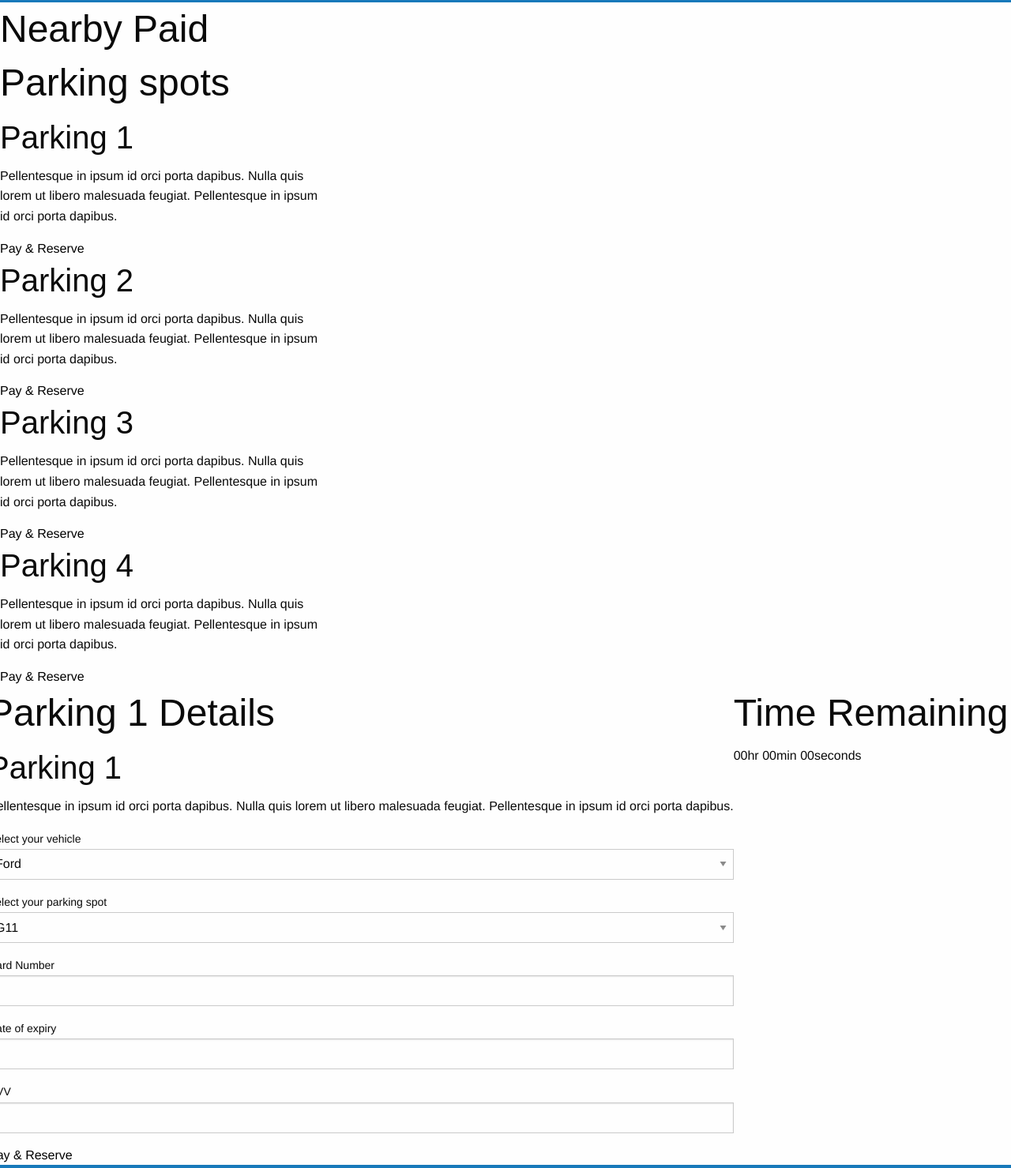
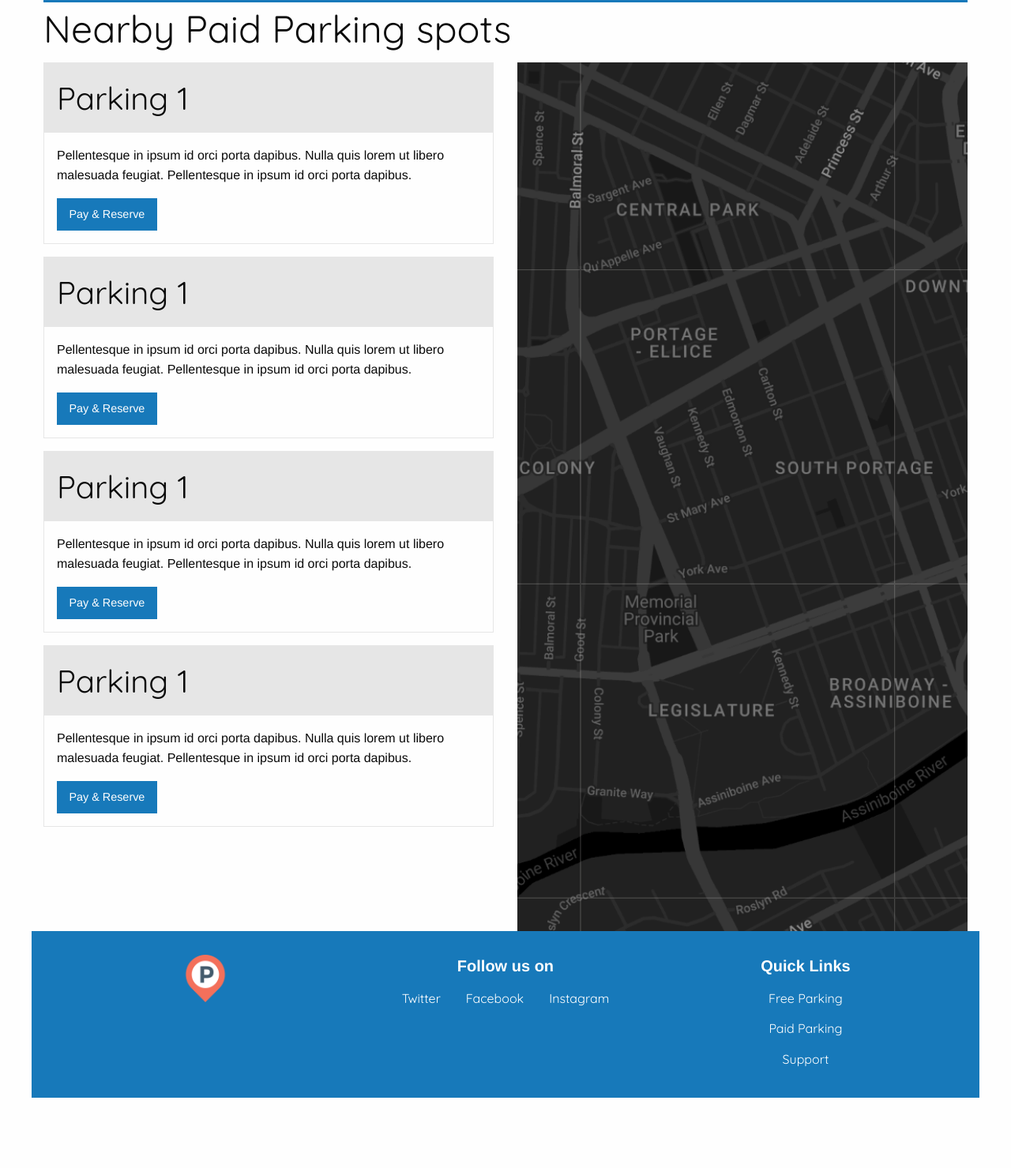
Before and after one commit to renilj47/HTML-CSS, a plain HTML site: page pages/paidparking.html in a window 1280 px wide. Shown: the part 85-1564 px from the top of the page at 79% size. After the commit the page ends 1475 px from the top, so only its background shows below. Drawn offline with Linux system fonts and the light colour scheme.

Commit message:
main section styling, foundation cards, accordian integration

```diff
--- a/pages/freeparking.html
+++ b/pages/freeparking.html
@@ -9,9 +9,10 @@
     <link rel="icon" type="image/x-icon" href="../assets/favicon.ico">
     <link rel="stylesheet" href="../styles/main.css">
     <link rel="stylesheet" href="../styles/foundations/foundation.min.css">
+    <link rel="stylesheet" href="https://fonts.googleapis.com/css?family=Quicksand">
 </head>
 
-<body class="grid-container full">
+<body class="grid-container">
     <!-- Header with navigation and logo -->
     <header class="header">
         <div class="top-bar">
@@ -40,57 +41,72 @@
             </div>
         </div>
     </header>
-    <main>
-        <!-- Free parking spot lists, on initial page load, starts -->
-        <section>
+    <main class="grid-x grid-margin-x">
         <!-- title for parking lists -->
-            <div>
+        <div class="cell">
             <h1>Nearby Free Parking spots</h1>
         </div>
+        <!-- Free parking spot lists, on initial page load, starts -->
+        <section class="cell large-6">
             <!-- Parking spot with info and CTA cards -->
             <div>
-                <div>
+                <div class="card">
+                    <div class="card-divider">
                         <h2>Parking 1</h2>
+                    </div>
+                    <div class="card-section">
                         <p>Pellentesque in ipsum id orci porta dapibus. Nulla quis lorem ut libero malesuada feugiat.
                             Pellentesque in ipsum id orci porta dapibus.</p>
-                    <button type="button">Navigate</button>
+                        <button class="button primary" type="button">Navigate</button>
                     </div>
-                <div>
-                    <h2>Parking 2</h2>
+                </div>
+                <div class="card">
+                    <div class="card-divider">
+                        <h2>Parking 1</h2>
+                    </div>
+                    <div class="card-section">
                         <p>Pellentesque in ipsum id orci porta dapibus. Nulla quis lorem ut libero malesuada feugiat.
                             Pellentesque in ipsum id orci porta dapibus.</p>
-                    <button type="button">Navigate</button>
+                        <button class="button primary" type="button">Navigate</button>
                     </div>
-                <div>
-                    <h2>Parking 3</h2>
+                </div>
+                <div class="card">
+                    <div class="card-divider">
+                        <h2>Parking 1</h2>
+                    </div>
+                    <div class="card-section">
                         <p>Pellentesque in ipsum id orci porta dapibus. Nulla quis lorem ut libero malesuada feugiat.
                             Pellentesque in ipsum id orci porta dapibus.</p>
-                    <button type="button">Navigate</button>
+                        <button class="button primary" type="button">Navigate</button>
                     </div>
-                <div>
-                    <h2>Parking 4</h2>
+                </div>
+                <div class="card">
+                    <div class="card-divider">
+                        <h2>Parking 1</h2>
+                    </div>
+                    <div class="card-section">
                         <p>Pellentesque in ipsum id orci porta dapibus. Nulla quis lorem ut libero malesuada feugiat.
                             Pellentesque in ipsum id orci porta dapibus.</p>
-                    <button type="button">Navigate</button>
+                        <button class="button primary" type="button">Navigate</button>
+                    </div>
                 </div>
             </div>
         </section>
         <!--Free parking spot lists, on initial page load, ends -->
 
         <!-- On reaching the destination, show timer section showing remaining time for parking section, starts -->
-        <section>
+        <!-- <section>
             <div>
                 <h1>Time Remaining</h1>
             </div>
             <div>
                 <p><span>00</span>hr <span>00</span>min <span>00</span>seconds</p>
             </div>
-        </section>
+        </section> -->
         <!-- On reaching the destination, show timer section showing remaining time for parking section, ends -->
 
         <!-- map section with parking spot marked -->
-        <section>
-
+        <section class="cell large-6">
             <!-- map integration here -->
             <div id="map"></div>
         </section>
--- a/pages/paidparking.html
+++ b/pages/paidparking.html
@@ -9,9 +9,10 @@
     <link rel="icon" type="image/x-icon" href="../assets/favicon.ico">
     <link rel="stylesheet" href="../styles/main.css">
     <link rel="stylesheet" href="../styles/foundations/foundation.min.css">
+    <link rel="stylesheet" href="https://fonts.googleapis.com/css?family=Quicksand">
 </head>
 
-<body class="grid-container full">
+<body class="grid-container">
     <!-- Header with navigation and logo -->
     <header class="header">
         <div class="top-bar">
@@ -41,116 +42,65 @@
         </div>
     </header>
     <main class="grid-x grid-margin-x">
-        <!-- Paid parking spot lists, on initial page load, starts -->
-        <section class="cell medium-6 large-4">
         <!-- title for parking lists -->
-            <div>
+        <div class="cell">
             <h1>Nearby Paid Parking spots</h1>
         </div>
-
+        <!-- Paid parking spot lists, on initial page load, starts -->
+        <section class="cell large-6">
             <!-- List of Paid parking spots -->
             <div>
                 <!-- Parking spot with info and CTA cards -->
-                <div>
+                <div class="card">
+                    <div class="card-divider">
                         <h2>Parking 1</h2>
+                    </div>
+                    <div class="card-section">
                         <p>Pellentesque in ipsum id orci porta dapibus. Nulla quis lorem ut libero malesuada feugiat.
                             Pellentesque in ipsum id orci porta dapibus.</p>
-                    <button type="button">Pay & Reserve</button>
+                        <button class="button primary" type="button">Pay & Reserve</button>
                     </div>
-                <div>
-                    <h2>Parking 2</h2>
+                </div>
+                <div class="card">
+                    <div class="card-divider">
+                        <h2>Parking 1</h2>
+                    </div>
+                    <div class="card-section">
                         <p>Pellentesque in ipsum id orci porta dapibus. Nulla quis lorem ut libero malesuada feugiat.
                             Pellentesque in ipsum id orci porta dapibus.</p>
-                    <button type="button">Pay & Reserve</button>
+                        <button class="button primary" type="button">Pay & Reserve</button>
                     </div>
-                <div>
-                    <h2>Parking 3</h2>
+                </div>
+                <div class="card">
+                    <div class="card-divider">
+                        <h2>Parking 1</h2>
+                    </div>
+                    <div class="card-section">
                         <p>Pellentesque in ipsum id orci porta dapibus. Nulla quis lorem ut libero malesuada feugiat.
                             Pellentesque in ipsum id orci porta dapibus.</p>
-                    <button type="button">Pay & Reserve</button>
+                        <button class="button primary" type="button">Pay & Reserve</button>
                     </div>
-                <div>
-                    <h2>Parking 4</h2>
+                </div>
+                <div class="card">
+                    <div class="card-divider">
+                        <h2>Parking 1</h2>
+                    </div>
+                    <div class="card-section">
                         <p>Pellentesque in ipsum id orci porta dapibus. Nulla quis lorem ut libero malesuada feugiat.
                             Pellentesque in ipsum id orci porta dapibus.</p>
-                    <button type="button">Pay & Reserve</button>
+                        <button class="button primary" type="button">Pay & Reserve</button>
+                    </div>
                 </div>
             </div>
         </section>
         <!-- Paid parking lists, on initial page load, ends -->
 
-        <!-- On select paid parking spot in-detail, If one parking spot is selected from list, starts -->
-        <section>
-            <!-- title for parking lists -->
-            <div>
-                <h1>Parking 1 Details</h1>
+        <!-- Map section with parking spot marked -->
+        <section class="cell large-6">
+            <!-- map integration here -->
+            <div id="map">
+                <!-- <img src="../assets/map.png" alt="map image"> -->
             </div>
-
-            <!-- Selected parking detail/info and CTA -->
-            <div>
-                <div>
-                    <h2>Parking 1</h2>
-                    <p>Pellentesque in ipsum id orci porta dapibus. Nulla quis lorem ut libero malesuada feugiat.
-                        Pellentesque in ipsum id orci porta dapibus.</p>
-
-                    <!-- vehicle, spot and payment details form -->
-                    <form action="POST">
-                        <!-- Vehicle selections -->
-                        <div>
-                            <label for="vehicles">Select your vehicle</label>
-                            <select name="vehicles" id="vehicles">
-                                <option value="v1">Ford</option>
-                                <option value="v2">Subaru</option>
-                                <option value="v3">Toyota</option>
-                            </select>
-                        </div>
-                        <!-- Parking spot selections -->
-                        <div>
-                            <label for="spots">Select your parking spot</label>
-                            <select name="parkingSpot" id="spots">
-                                <option value="p1">G11</option>
-                                <option value="p2">G12</option>
-                                <option value="p3">G13</option>
-                            </select>
-                        </div>
-                        <!-- Payment card details -->
-                        <div>
-                            <div>
-                                <label for="cardno">Card Number</label>
-                                <input type="text" name="cardno" id="cardno">
-                            </div>
-                            <div>
-                                <label for="cardDate">Date of expiry</label>
-                                <input type="text" name="cardDate" id="cardDate">
-                            </div>
-                            <div>
-                                <label for="cvv">CVV</label>
-                                <input type="text" name="cvv" id="cvv">
-                            </div>
-                        </div>
-                        <button type="submit">Pay & Reserve</button>
-                    </form>
-                </div>
-            </div>
-        </section>
-        <!-- On select paid parking spot in-detail, If one parking spot is selected from list, ends -->
-
-        <!-- On payment success of parking spot, timer section showing remaining time for parking section, starts -->
-        <section>
-            <div>
-                <h1>Time Remaining</h1>
-            </div>
-            <div>
-                <p><span>00</span>hr <span>00</span>min <span>00</span>seconds</p>
-            </div>
-        </section>
-
-        <!-- On payment success of parking spot ends, timer section showing remaining time for parking section, ends -->
-
-        <!-- Map section with parking spot marked -->
-        <section class="cell medium-6 large-4">
-            <!-- map integration here -->
-            <div id="map"></div>
         </section>
     </main>
 
--- a/styles/main.css
+++ b/styles/main.css
@@ -67,6 +67,13 @@ a{
     background-repeat: no-repeat;
     background-position: center;
 }
+#map {
+    height: 1100px;
+    background-image: url("../assets/map.png");
+    background-size: cover;
+    background-repeat: no-repeat;
+    background-position: center;
+}
 
 .app-link-sec {
     position: relative;
```
Also changed, not shown: index.html (+1 -1 lines), pages/login.html (+1 -0 lines), pages/registration.html (+1 -0 lines), pages/support.html (+31 -25 lines), assets/map.png (added), backupsline.txt (added). Lines whose indentation alone changed are shown as unchanged.
